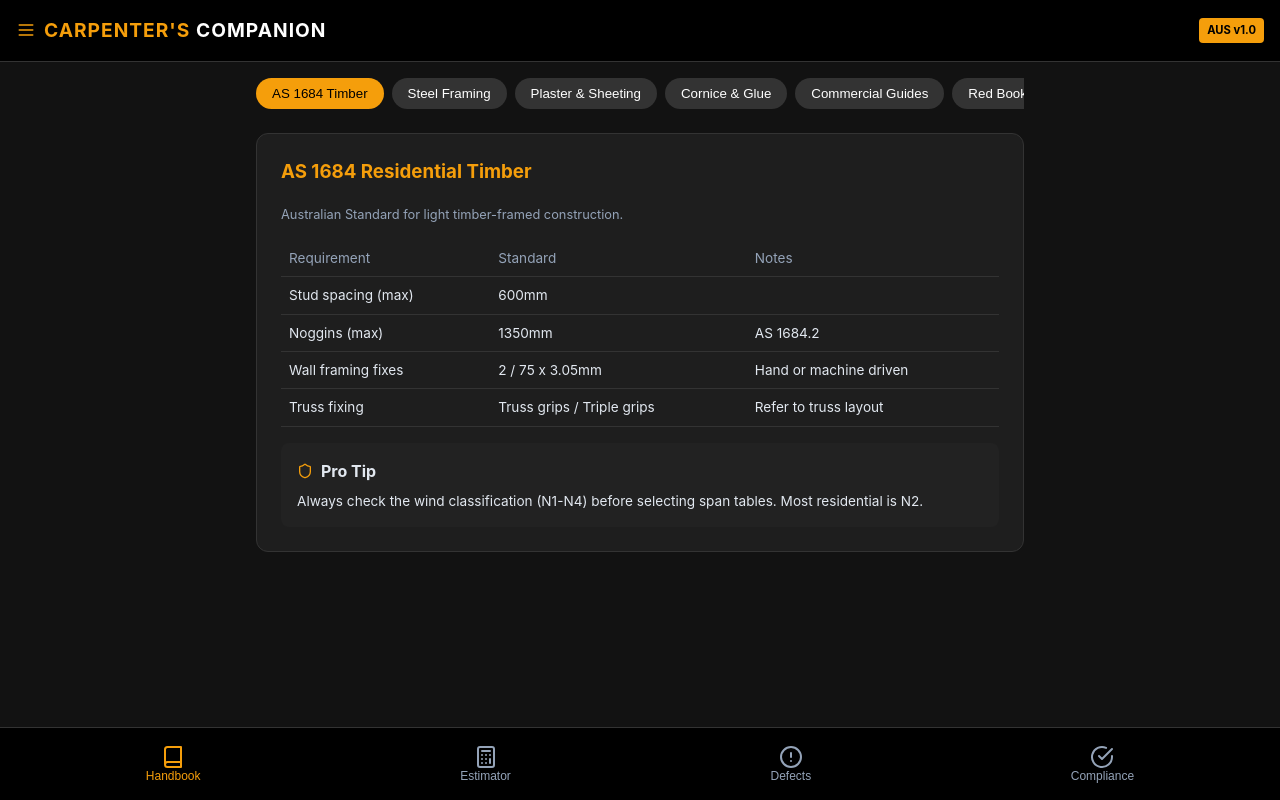
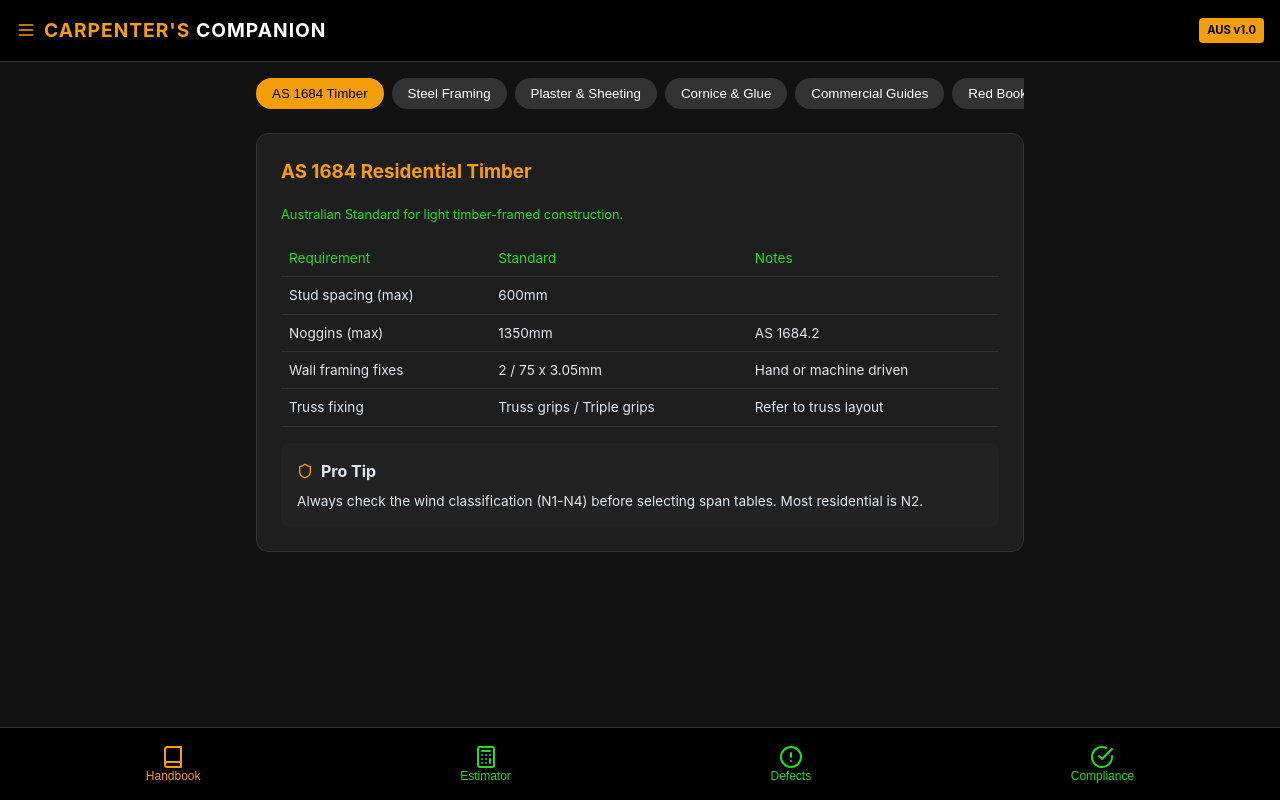
Before and after one commit to Cdo1985/carpenters-companion, a React (Vite) app: page / in a window 1280 px wide. Built offline with nearby package versions, Linux system fonts and the light colour scheme.

Commit message:
Change text-muted color from #94a3b8 to #22dd22

```diff
--- a/src/index.css
+++ b/src/index.css
@@ -4,7 +4,7 @@
   --bg-card: #1e1e1e;
   --bg-input: #2d2d2d;
   --text-main: #e2e8f0;
-  --text-muted: #94a3b8;
+  --text-muted: #22dd22;
   --accent: #3b82f6;
   --danger: #ef4444;
   --success: #22c55e;
```
